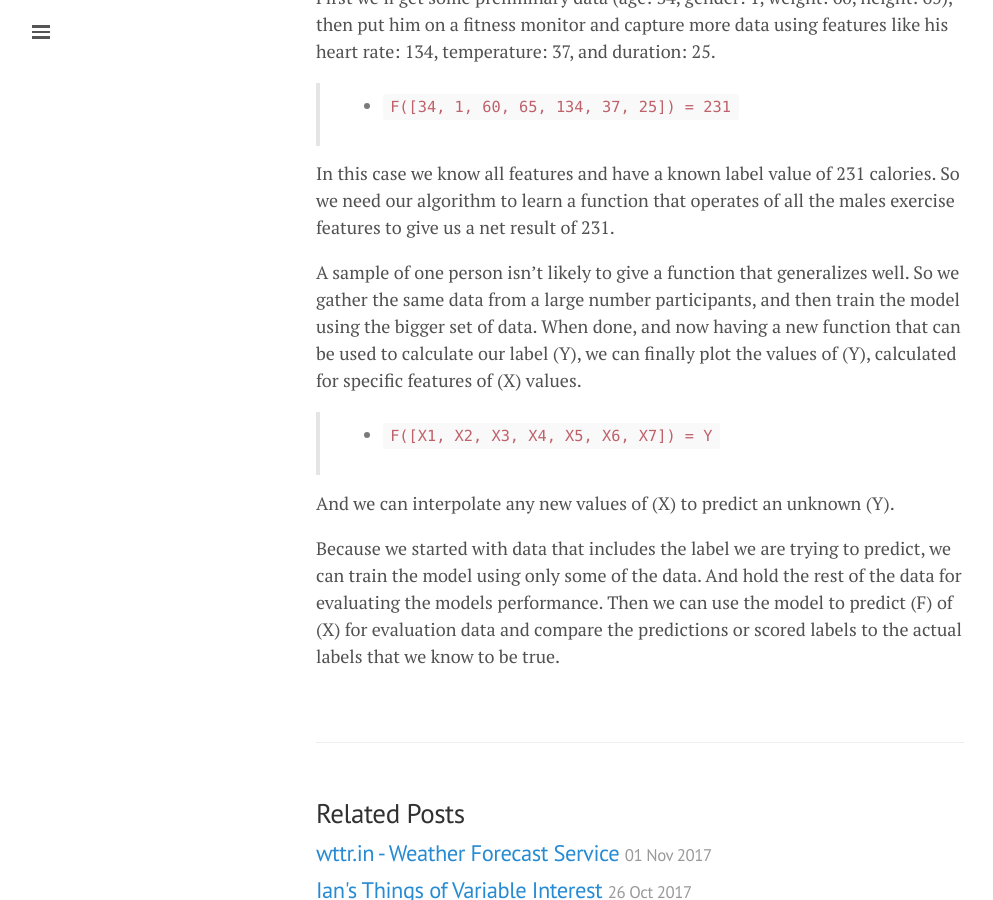
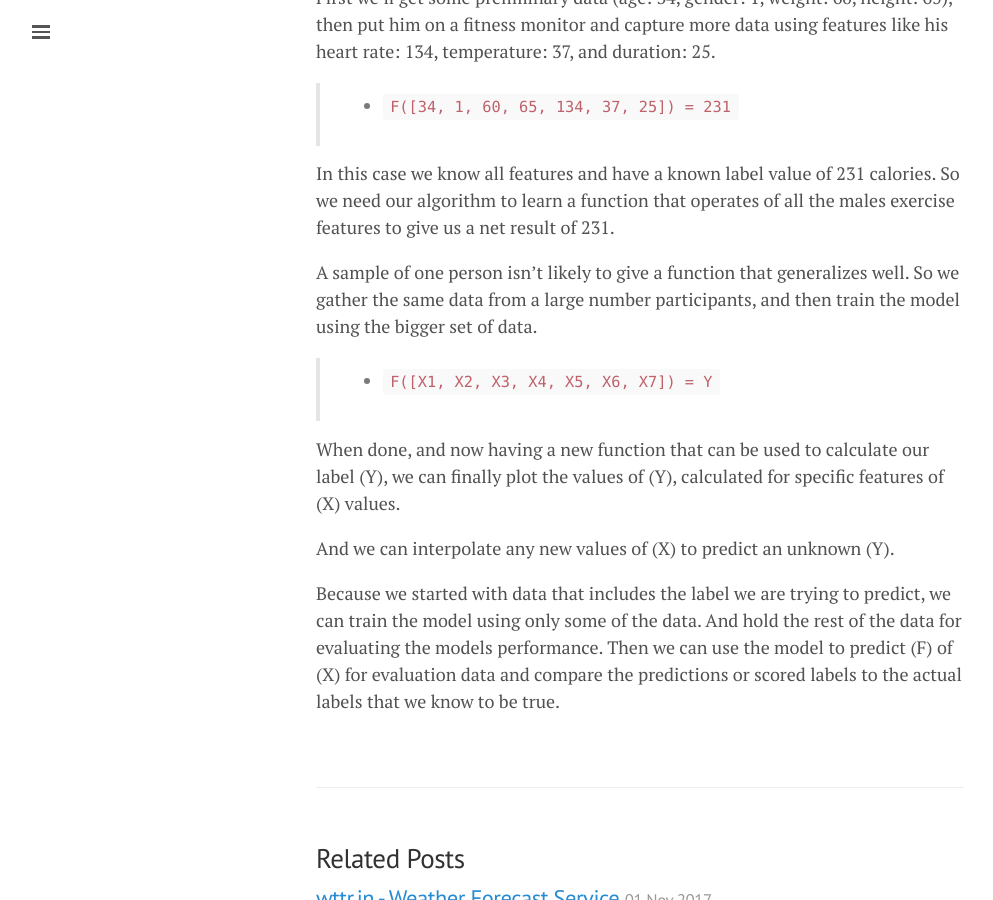
Before and after one commit to lgeurts/lgeurts.github.io, a Jekyll site: the page built from _posts/2018-06-29-artificial-intelligence-basics.md, in a window 1280 px wide and 900 px high, scrolled down 2866 px. Shown: the whole window, without its empty margins (0-993 px from the left). Built offline with Jekyll 4.4.1, drawn with Linux system fonts in a browser that asks for light colours; nearby versions of some CDN libraries.

Commit message:
Update 2018-06-29-artificial-intelligence-basics.md

```diff
--- a/_posts/2018-06-29-artificial-intelligence-basics.md
+++ b/_posts/2018-06-29-artificial-intelligence-basics.md
@@ -78,9 +78,13 @@
 
 In this case we know all features and have a known label value of 231 calories. So we need our algorithm to learn a function that operates of all the males exercise features to give us a net result of 231.
 
-A sample of one person isn't likely to give a function that generalizes well. So we gather the same data from a large number participants, and then train the model using the bigger set of data. When done, and now having a new function that can be used to calculate our label (Y), we can finally plot the values of (Y), calculated for specific features of (X) values.
+A sample of one person isn't likely to give a function that generalizes well. So we gather the same data from a large number participants, and then train the model using the bigger set of data.
 
 > * `F([X1, X2, X3, X4, X5, X6, X7]) = Y`
+
+When done, and now having a new function that can be used to calculate our label (Y), we can finally plot the values of (Y), calculated for specific features of (X) values.
+
+
 
 And we can interpolate any new values of (X) to predict an unknown (Y).
 
```
